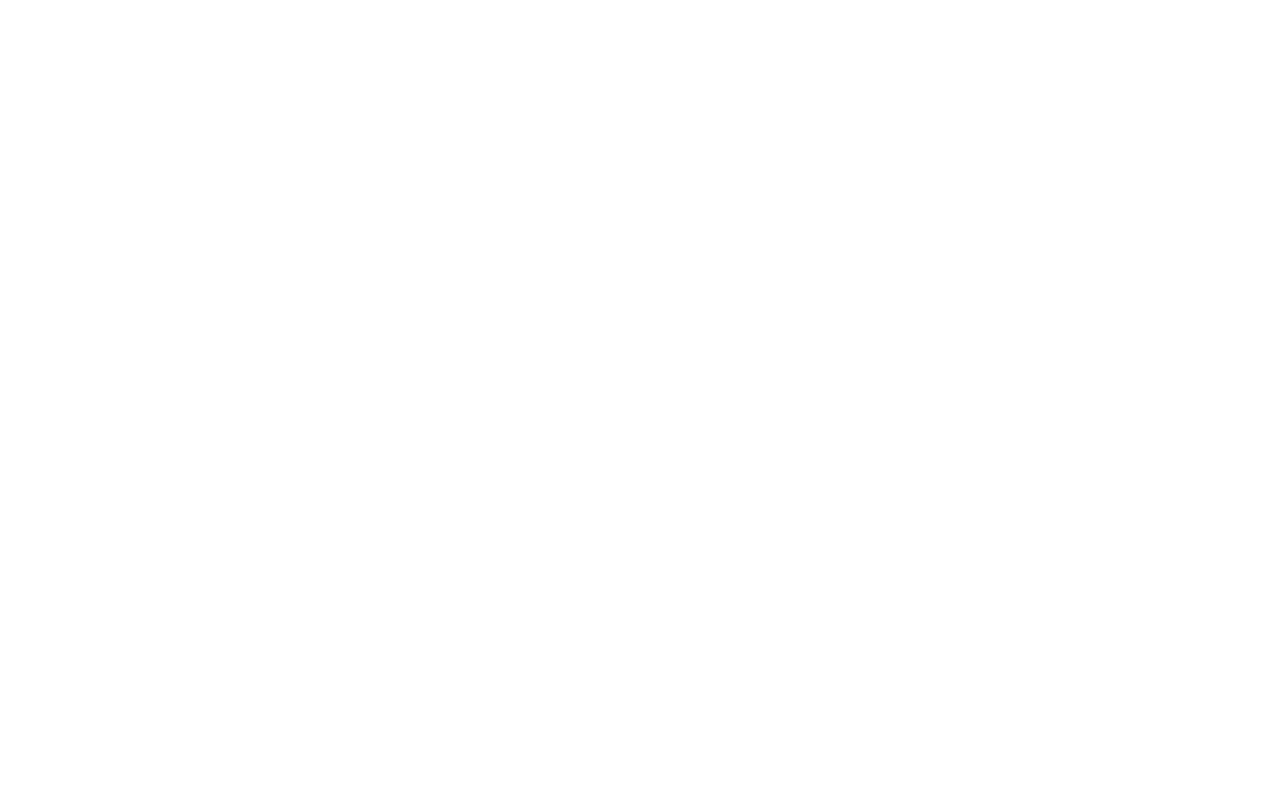
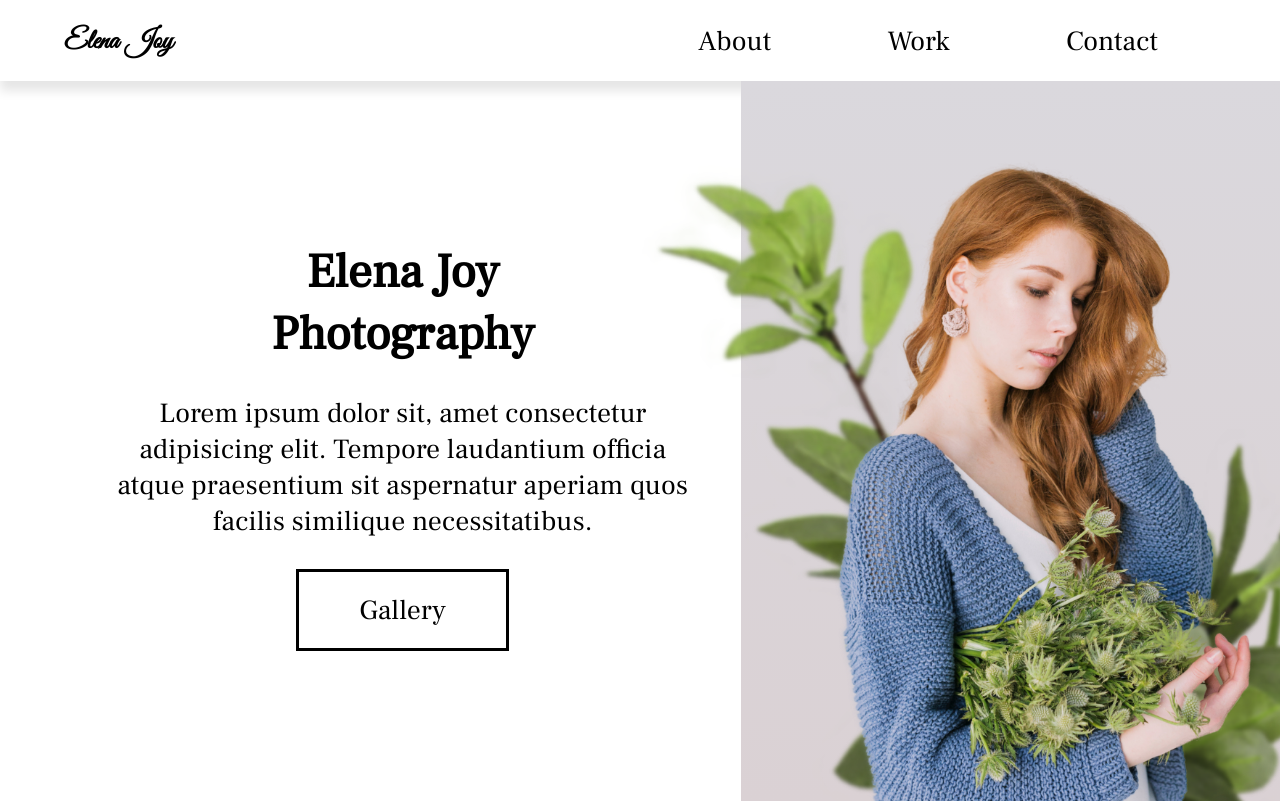
Before and after one commit to Valaeraa/ElenaJoyPhotography, a plain HTML site: page src/index.html in a window 1280 px wide. Drawn offline with Linux system fonts and the light colour scheme.

Commit message:
Added the header with navigation Added the hero section

```diff
--- a/src/index.html
+++ b/src/index.html
@@ -13,5 +13,42 @@
     <link rel="stylesheet" href="./style.css" />
     <title>Elena Joy | Freelance Photographer</title>
   </head>
-  <body></body>
+
+  <body>
+    <header class="main-head">
+      <nav>
+        <h1 id="logo"><a href="#">Elena Joy</a></h1>
+
+        <ul class="nav-links">
+          <li><a href="#about">About</a></li>
+          <li><a href="#work">Work</a></li>
+          <li><a href="#contact">Contact</a></li>
+        </ul>
+      </nav>
+    </header>
+
+    <main>
+      <section class="hero">
+        <div class="hero-introduction flex">
+          <h2>Elena Joy <br />Photography</h2>
+          <p>
+            Lorem ipsum dolor sit, amet consectetur adipisicing elit. Tempore
+            laudantium officia atque praesentium sit aspernatur aperiam quos
+            facilis similique necessitatibus.
+          </p>
+          <a href="#gallery">Gallery</a>
+        </div>
+
+        <div class="hero-images">
+          <img
+            class="hero-elena"
+            src="./img/elena-joy.png"
+            alt="picture of elena joy"
+          />
+          <img class="plant1 plant" src="./img/plant1.png" alt="" />
+          <img class="plant2 plant" src="./img/plant2.png" alt="" />
+        </div>
+      </section>
+    </main>
+  </body>
 </html>
--- a/src/style.css
+++ b/src/style.css
@@ -4,6 +4,19 @@
   margin: 0;
   padding: 0;
   box-sizing: border-box;
+}
+
+@font-face {
+  font-family: "Ruhl";
+  src: url("./fonts/FrankRuhlLibre-Regular.ttf");
+}
+@font-face {
+  font-family: "Ruhl Medium";
+  src: url("./fonts/FrankRuhlLibre-Medium.ttf");
+}
+@font-face {
+  font-family: "Vibes";
+  src: url("./fonts/GreatVibes-Regular.ttf");
 }
 
 html {
@@ -22,14 +35,20 @@ html {
   --gray-text-color: #525252;
 }
 
+body {
+  font-family: "Ruhl", sans-serif;
+}
+
 h1 {
   font-size: var(--header1);
+  font-family: "Vibes", sans-serif;
 }
 
 li,
 button,
 label,
 input,
+a,
 p {
   font-size: var(--text);
 }
@@ -53,6 +72,7 @@ ul {
 
 a {
   text-decoration: none;
+  color: black;
 }
 
 .flex {
@@ -61,3 +81,82 @@ a {
   justify-content: center;
   align-items: center;
 }
+
+/* Nav Section */
+
+.main-head {
+  box-shadow: 0px 10px 10px rgba(0, 0, 0, 0.1);
+  position: relative;
+}
+
+nav {
+  min-height: 10vh;
+  width: 90%;
+  margin: auto;
+  display: flex;
+  align-items: center;
+  padding: 2rem 0rem;
+}
+
+#logo {
+  flex: 1 1 20rem;
+}
+
+.nav-links {
+  display: flex;
+  justify-content: space-around;
+  flex: 1 1 20rem;
+}
+
+/* Hero Section*/
+.hero {
+  min-height: 90vh;
+  width: 95%;
+  margin: 0 0 0 auto;
+  display: flex;
+  flex-wrap: wrap;
+  overflow: hidden;
+}
+
+.hero-introduction {
+  flex: 2 1 40rem;
+  text-align: center;
+}
+
+.hero-introduction p {
+  padding: 3rem 5rem;
+}
+
+.hero-introduction h2 {
+  padding-top: 3rem;
+}
+
+.hero-introduction a {
+  padding: 2rem 6rem;
+  border: 3px solid black;
+  margin-bottom: 2rem;
+}
+
+.hero-images {
+  flex: 1 1 40rem;
+  background: linear-gradient(#dad8dd, #dad1d4);
+  position: relative;
+  z-index: 1;
+}
+
+.hero-elena {
+  width: 100%;
+  height: 100%;
+  object-fit: cover;
+}
+
+.plant {
+  position: absolute;
+  bottom: 0;
+  left: -20%;
+  z-index: -1;
+}
+
+.plant2 {
+  left: 40%;
+}
```
